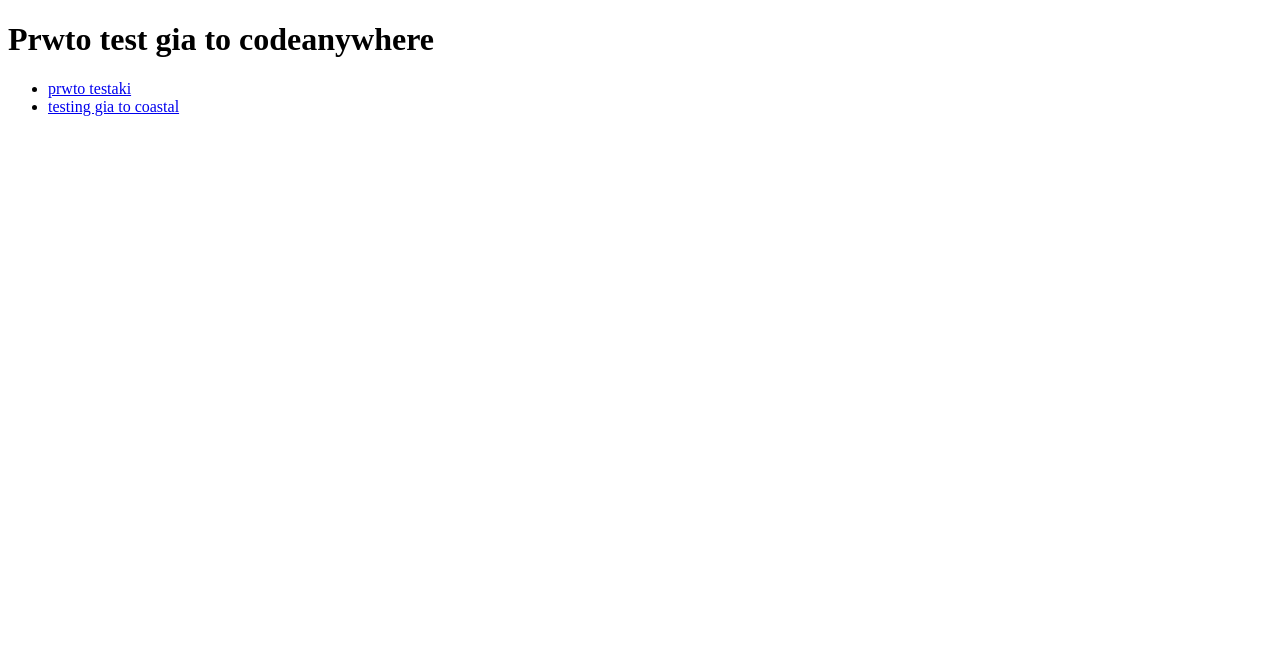
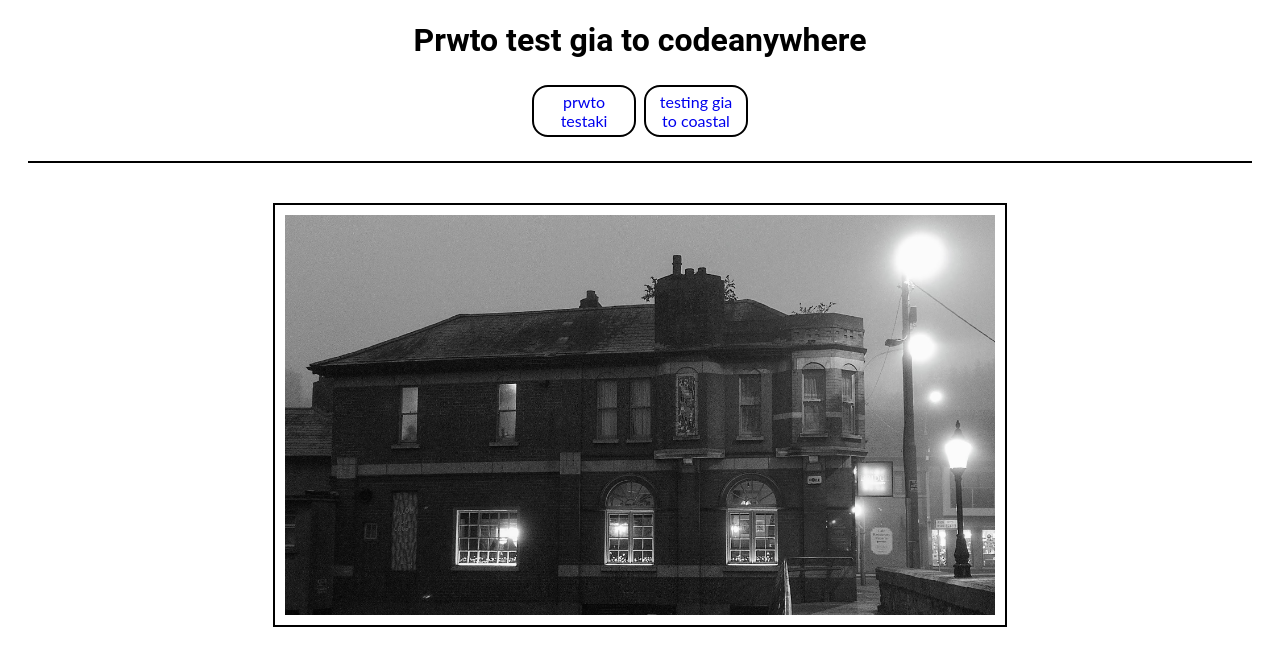
Before and after one commit to Dimitris112/test-1, a plain HTML site: page index.html in a window 1280 px wide. Drawn offline with Linux system fonts and the light colour scheme.

Commit message:
feat: add images to the webpages

```diff
--- a/index.html
+++ b/index.html
@@ -4,6 +4,7 @@
     <meta charset="UTF-8" />
     <meta http-equiv="X-UA-Compatible" content="IE=edge" />
     <meta name="viewport" content="width=device-width, initial-scale=1.0" />
+    <link rel="stylesheet" href="assets/css/style.css" />
     <title>Prwto test</title>
   </head>
   <body>
@@ -18,5 +19,10 @@
         </li>
       </ul>
     </nav>
+    <section>
+      <figure>
+        <img src="assets/images/city.jpg" alt="Its a city in Dublin" />
+      </figure>
+    </section>
   </body>
 </html>
```
Also changed, not shown: coast.html (+5 -0 lines), assets/images/beach.jpg (added), assets/images/city.jpg (added).
